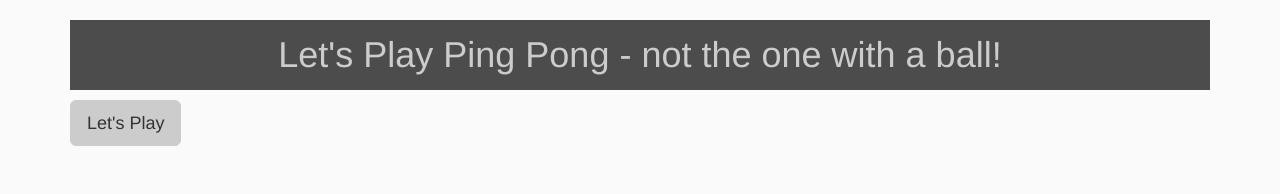
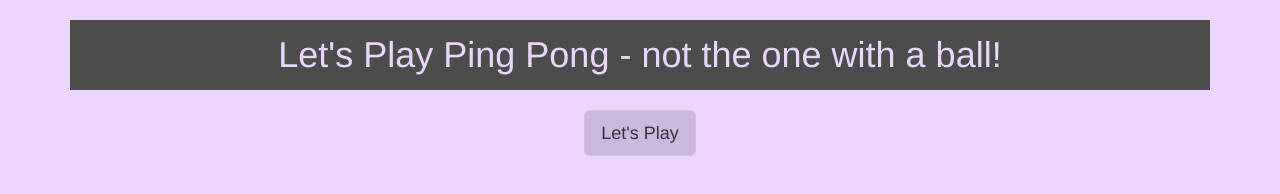
Before and after one commit to anju468/PingPong, a plain HTML site: page index.html in a window 1280 px wide. Drawn offline with Linux system fonts and the light colour scheme.

Commit message:
Update styles.css

```diff
--- a/css/styles.css
+++ b/css/styles.css
@@ -1,13 +1,19 @@
 body {
-  background-color: #FAFAFA;
+  background-color: #EAD6FF;
 }
 h1 {
   text-align: center;
   background-color: #4C4C4C;
   padding: 15px 0;
-  color: #CCCCCC;
+  color: #EAD6FF;
 }
 
 #play, #play-again {
-  background-color: #CCCCCC;
+  margin-top: 10px;
+  background-color: #CBB9DD
+;
 }
+
+.buttoncenter {
+  text-align: center;
+}
```
